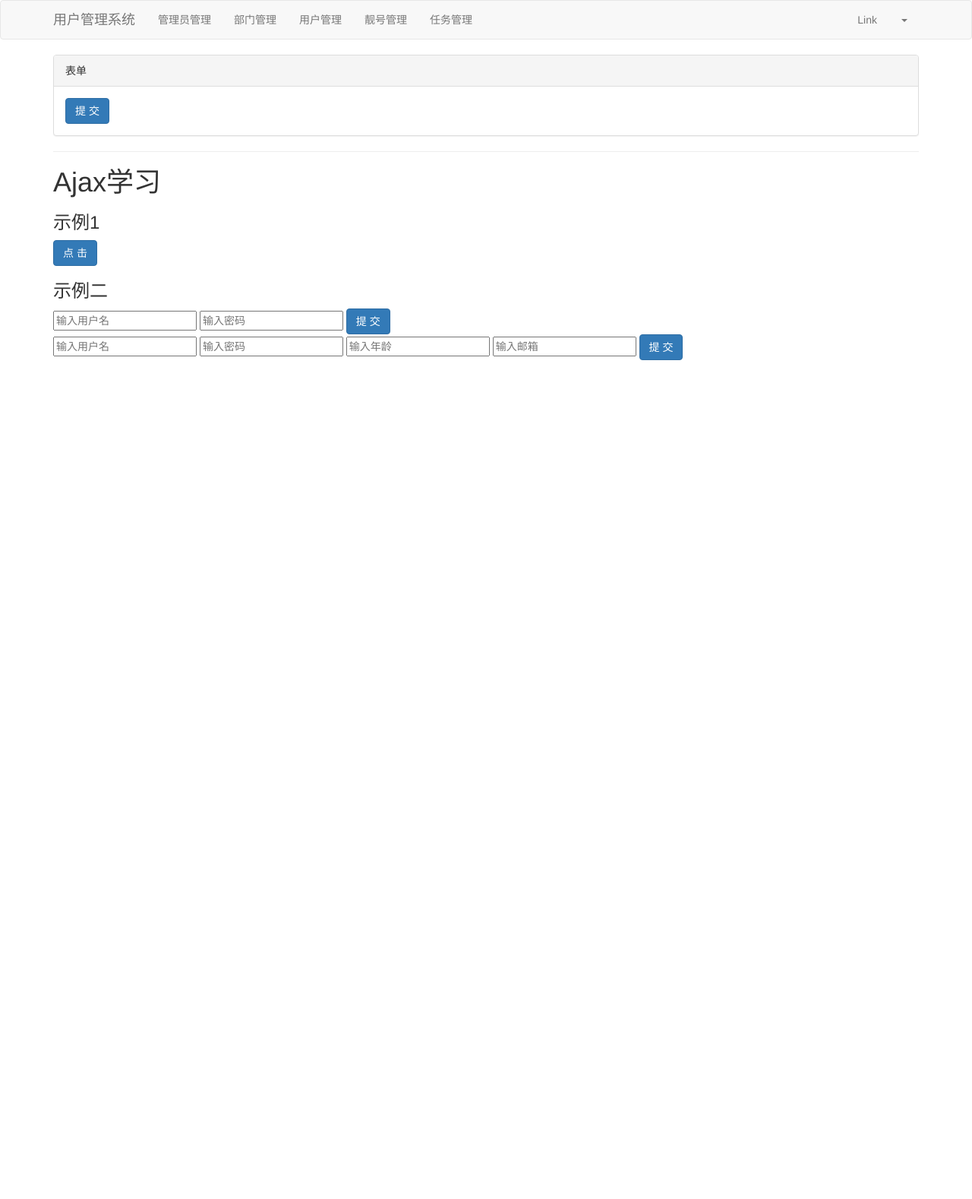
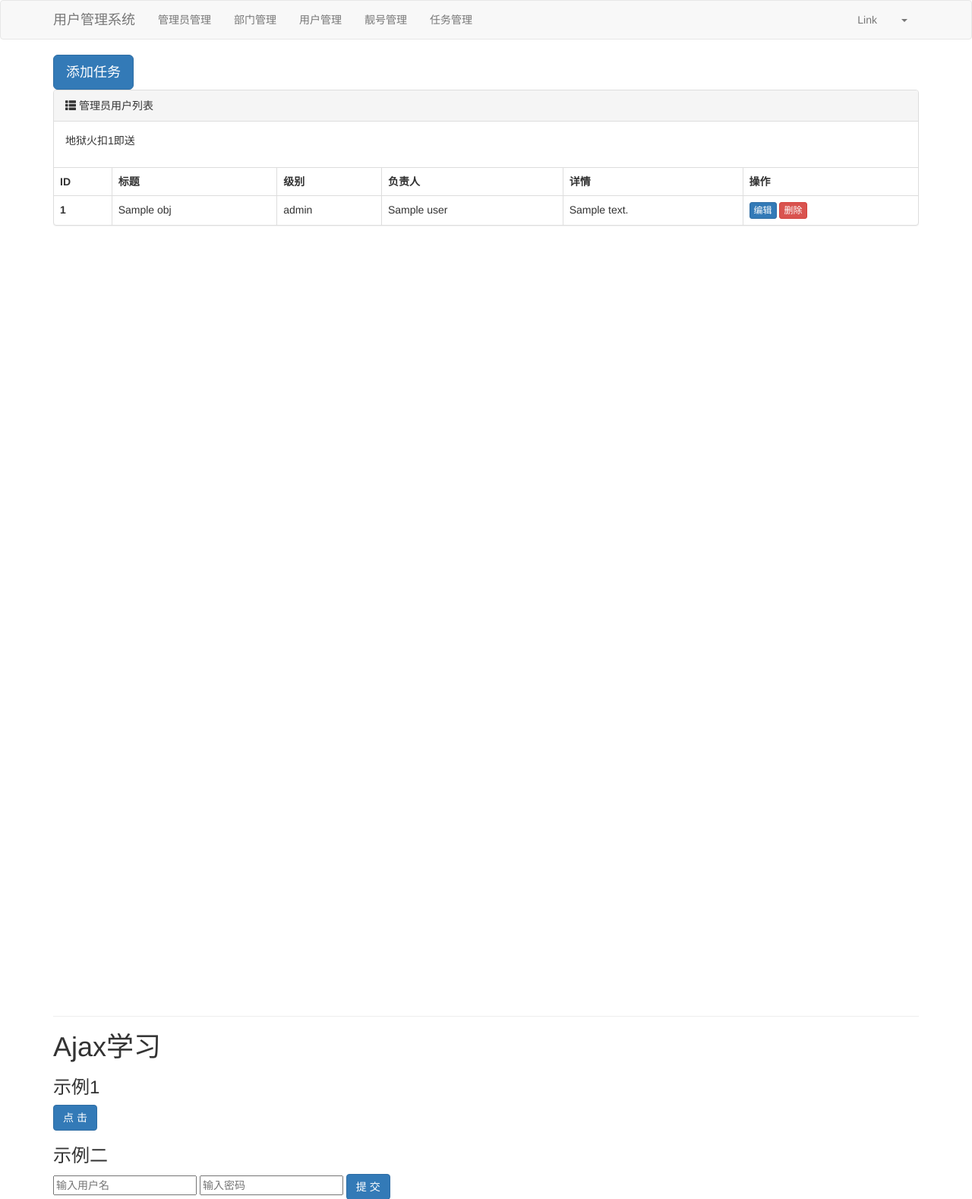
Before and after one commit to Azalea8/Webtest, a Django app: template app02/templates/task_list.html in a window 1280 px wide. Shown: the top 1578 px of the page at 76% size. Before the commit the page ends 474 px from the top, so only its background shows below. Run offline with Django 3.2, Linux system fonts and the light colour scheme; the template is opened without the code that fills it: most values are stand-ins (such as "Sample title", 1, 10 or a date in 2020); some libraries are stand-ins or nearby versions.

Commit message:
用Ajax实现弹窗表单向后台提交数据

```diff
--- a/app02/templates/task_list.html
+++ b/app02/templates/task_list.html
@@ -2,26 +2,52 @@
 
 {% block content %}
     <div class="container">
+        <!-- Button trigger modal -->
+        <button type="button" class="btn btn-primary btn-lg" data-toggle="modal" data-target="#myModal">
+            添加任务
+        </button>
+
         <div class="panel panel-default">
-            <div class="panel-heading">表单</div>
+            <!-- Default panel contents -->
+            <div class="panel-heading">
+                <span class="glyphicon glyphicon-th-list" aria-hidden="true"></span>
+                管理员用户列表
+            </div>
+
             <div class="panel-body">
-                <form id="AddForm" novalidate>
+                <p>地狱火扣1即送</p>
+            </div>
 
-                    {% for form in formset %}
-                        <div class="col-xs-6">
-                            <div class="form-group">
-                                <label>{{ form.label }}</label>
-                                {{ form }}
-                                <span class="error-msg" style="color: red"></span>
-                                <!--<input type="text" class="form-control" placeholder="姓名" name="name">-->
-                            </div>
-                        </div>
-                    {% endfor %}
-
-                    <button id="btnAdd" type="button" class="btn btn-primary">提 交</button>
-                </form>
-            </div>
+            <!-- Table -->
+            <table class="table table-bordered">
+                <thead>
+                <tr>
+                    <th>ID</th>
+                    <th>标题</th>
+                    <th>级别</th>
+                    <th>负责人</th>
+                    <th>详情</th>
+                    <th>操作</th>
+                </tr>
+                </thead>
+                <tbody>
+                {% for obj in data_list %}
+                    <tr>
+                        <th scope="row">{{ obj.id }}</th>
+                        <td>{{ obj.title }}</td>
+                        <td>{{ obj.get_level_display }}</td>
+                        <td>{{ obj.user.name }}</td>
+                        <td>{{ obj.detail }}</td>
+                        <td>
+                            <a class="btn btn-primary btn-xs" href="/app02/task/{{ obj.id }}/edit/">编辑</a>
+                            <a class="btn btn-danger btn-xs" href="/app02/task/{{ obj.id }}/delete/">删除</a>
+                        </td>
+                    </tr>
+                {% endfor %}
+                </tbody>
+            </table>
         </div>
+        <div style="height: 1000px"></div>
         <hr/>
         <h1>Ajax学习</h1>
 
@@ -40,6 +66,45 @@
             <input name="Email" type="text" placeholder="输入邮箱">
             <input id="btn3" type="button" class="btn btn-primary" value="提 交"/>
         </form>
+    </div>
+
+
+    <!-- Modal -->
+    <div class="modal fade" id="myModal" tabindex="-1" role="dialog" aria-labelledby="myModalLabel">
+        <div class="modal-dialog" role="document">
+            <div class="modal-content">
+                <div class="modal-header">
+                    <button type="button" class="close" data-dismiss="modal" aria-label="Close"><span
+                            aria-hidden="true">&times;</span></button>
+                    <h4 class="modal-title" id="myModalLabel">Modal title</h4>
+                </div>
+                <div class="modal-body">
+                    <div class="panel panel-default">
+                        <div class="panel-heading">添加任务</div>
+                        <div class="panel-body">
+                            <form id="AddForm" novalidate>
+
+                                {% for form in formset %}
+                                    <div class="col-xs-12">
+                                        <div class="form-group">
+                                            <label>{{ form.label }}</label>
+                                            {{ form }}
+                                            <span class="error-msg" style="color: red"></span>
+                                            <!--<input type="text" class="form-control" placeholder="姓名" name="name">-->
+                                        </div>
+                                    </div>
+                                {% endfor %}
+
+                            </form>
+                        </div>
+                    </div>
+                </div>
+                <div class="modal-footer">
+                    <button type="button" class="btn btn-default" data-dismiss="modal">关 闭</button>
+                    <button id="btnAdd" type="button" class="btn btn-primary">提 交</button>
+                </div>
+            </div>
+        </div>
     </div>
 {% endblock %}
 
@@ -116,11 +181,12 @@
                     data: $('#AddForm').serialize(),
                     dataType: 'json',
                     success: function (res) {
-                        if(res.status){
+                        if (res.status) {
                             alert('添加成功！');
-                        }else {
-                            $.each(res.errors, function (name, data){
-                                $('#id_' + name).next().text(data[0])
+                            location.reload();
+                        } else {
+                            $.each(res.errors, function (name, data) {
+                                $('#id_' + name).next().text(data[0]);
                             })
                         }
                     }
```
Also changed, not shown: app02/views/task.py (+8 -2 lines).
